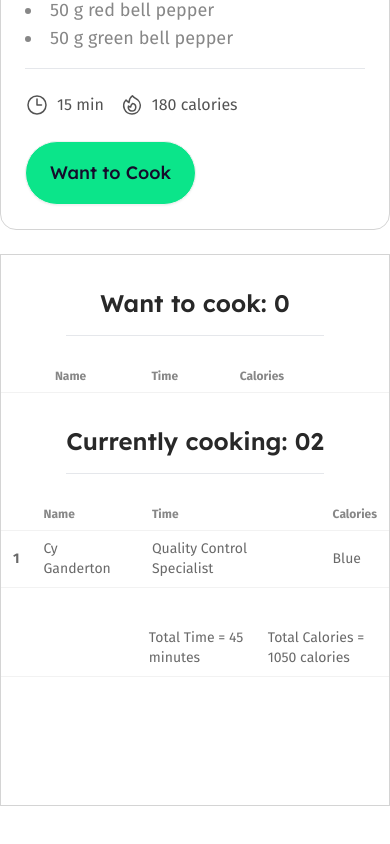
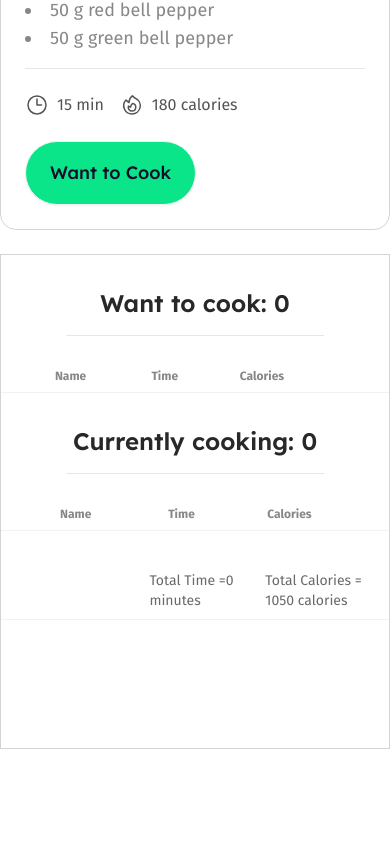
Before and after one commit to Shahriar-Hossain-Alvi/dish-discovery, a React (Vite) app: page / in a window 390 px wide. Shown: the part 5390-6234 px from the top of the page. After the commit the page ends 6179 px from the top, so only its background shows below. Built offline with nearby package versions, Linux system fonts and the light colour scheme.

Commit message:
added items to currently cooking

```diff
--- a/src/App.jsx
+++ b/src/App.jsx
@@ -31,7 +31,7 @@ function App() {
         <RecipeHead></RecipeHead>
         <div className='flex flex-col lg:flex-row gap-6 container mx-auto'>
           <Recipes handleCookButton={handleCookButton}></Recipes>
-          <Sidebar wantToCook={wantToCook}></Sidebar>
+          <Sidebar setWantToCook={setWantToCook} wantToCook={wantToCook}></Sidebar>
         </div>
       </section>
     </>
--- a/src/components/Sidebar/Sidebar.jsx
+++ b/src/components/Sidebar/Sidebar.jsx
@@ -1,6 +1,27 @@
 import PropTypes from 'prop-types';
+import { useState } from 'react';
 
-const Sidebar = ({ wantToCook }) => {
+const Sidebar = ({ wantToCook, setWantToCook }) => {
+
+    const [prepFood, setPrepFood] = useState([]);
+    const [times, setTimes] = useState([]);
+
+    const handlePrepButton = (food) => {
+
+        //remove item from want to cook table
+        const newWantToCook = wantToCook.filter(item => item.recipe_id !== food.recipe_id);
+        setWantToCook(newWantToCook);
+
+        //add item to currently cooking table
+        const isExist = prepFood.find(item => food.recipe_id === item.recipe_id);
+        const prepTime = parseInt( food.preparing_time);
+        if (!isExist) {
+            setPrepFood([...prepFood, food]);
+        }
+        setTimes([...times, prepTime]);
+
+    }
+
     return (
         <div className="border w-full lg:w-2/5 border-[#28282833] pt-8 lg:rounded-2xl pb-24">
             {/* want to cook table */}
@@ -36,9 +57,9 @@ const Sidebar = ({ wantToCook }) => {
                                     <tr key={index}>
                                         <th>{index + 1}</th>
                                         <td>{food.recipe_name}</td>
-                                        <td>{food.preparing_time} min</td>
+                                        <td>{food.preparing_time} minutes</td>
                                         <td>{food.calories} calories</td>
-                                        <td><button className="btn rounded-full btn-sm md:btn-md lg:btn-md bg-[#0BE58A] text-[#150B2B] font-medium lexend hover:text-[#0BE58A] hover:bg-[#150B2B]">Preparing</button></td>
+                                        <td><button onClick={() => handlePrepButton(food)} className="btn rounded-full btn-sm md:btn-md lg:btn-md bg-[#0BE58A] text-[#150B2B] font-medium lexend hover:text-[#0BE58A] hover:bg-[#150B2B]">Preparing</button></td>
                                     </tr>
                                 ))
                             }
@@ -50,7 +71,7 @@ const Sidebar = ({ wantToCook }) => {
 
             {/* currently cooking table */}
             <div className="mb-8">
-                <h3 className="text-2xl font-semibold text-[#282828] lexend text-center pb-4">Currently cooking: 02</h3>
+                <h3 className="text-2xl font-semibold text-[#282828] lexend text-center pb-4">Currently cooking: {prepFood.length}</h3>
                 <hr className="w-2/3 mx-auto mb-6" />
                 <div className="overflow-x-auto">
                     <table className="table table-sm lg:table-md md:table-lg">
@@ -64,12 +85,16 @@ const Sidebar = ({ wantToCook }) => {
                             </tr>
                         </thead>
                         <tbody className="fira-sans text-[#282828B2]">
-                            <tr>
-                                <th>1</th>
-                                <td>Cy Ganderton</td>
-                                <td>Quality Control Specialist</td>
-                                <td>Blue</td>
-                            </tr>
+                            {
+                                prepFood.map((cooking, index) => (
+                                    <tr id='wantToCookRow' key={index}>
+                                        <th>{index + 1}</th>
+                                        <td>{cooking.recipe_name}</td>
+                                        <td>{cooking.preparing_time} minutes</td>
+                                        <td>{cooking.calories} calories</td>
+                                    </tr>
+                                ))
+                            }
                         </tbody>
                     </table>
                 </div>
@@ -85,7 +110,11 @@ const Sidebar = ({ wantToCook }) => {
                                 <th className="opacity-0">1</th>
                                 <td className="opacity-0">something here</td>
                                 <td>Total Time =
-                                    45 minutes</td>
+                                    {
+                                        times.reduce((sum, time)=>
+                                            sum + time, 0
+                                        )
+                                    } minutes</td>
                                 <td>Total Calories =
                                     1050 calories</td>
                             </tr>
@@ -98,7 +127,8 @@ const Sidebar = ({ wantToCook }) => {
 };
 
 Sidebar.propTypes = {
-    wantToCook: PropTypes.object.isRequired,
+    wantToCook: PropTypes.array.isRequired,
+    setWantToCook: PropTypes.func.isRequired
 };
 
 export default Sidebar;
```
